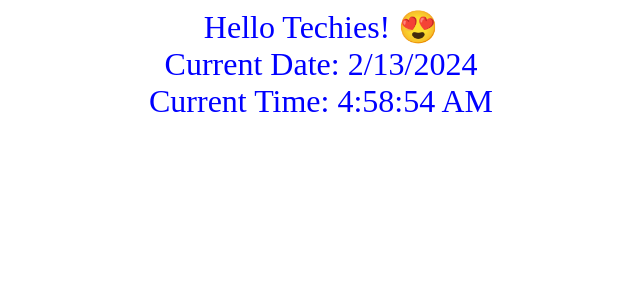
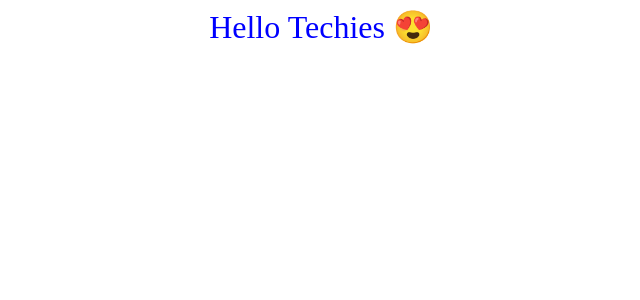
Before and after one commit to 0tieno/mlsa-azure, a React (Create React App) app: page / in a window 1280 px wide. Shown: the top 300 px of the page, without its empty margins (319-959 px from the left). Built offline with nearby package versions, Linux system fonts and the light colour scheme; the HTML template or start-up script is replaced by a standard one.

Commit message:
Update App.js

```diff
--- a/src/App.js
+++ b/src/App.js
@@ -1,18 +1,8 @@
 import React from 'react';
 
 function App() {
-   // Get the current date and time
-  const currentDate = new Date();
-  const formattedDate = currentDate.toLocaleDateString();
-  const formattedTime = currentDate.toLocaleTimeString();
-
-  return (
-    <div className="header-greeting">
-      Hello Techies! 😍<br />
-      Current Date: {formattedDate}<br />
-      Current Time: {formattedTime}
-    </div>
-  );
+  const value = 'Techies';
+  return <div className = "header-greeting">Hello {value} 😍</div>;
 }
 
 export default App;
```
